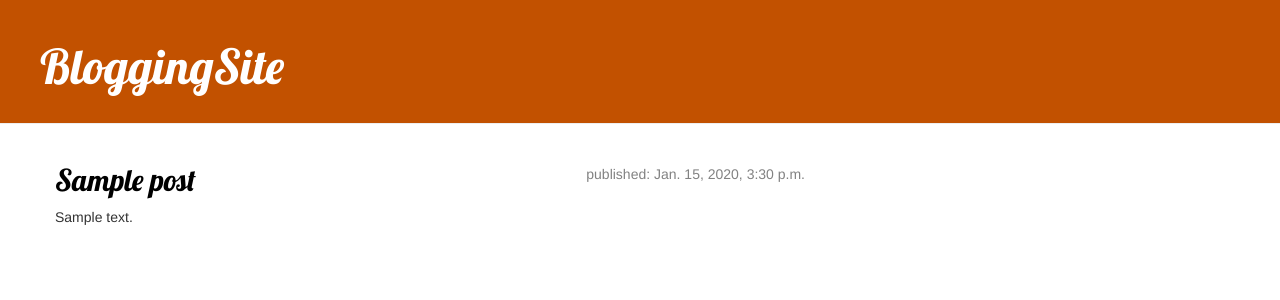
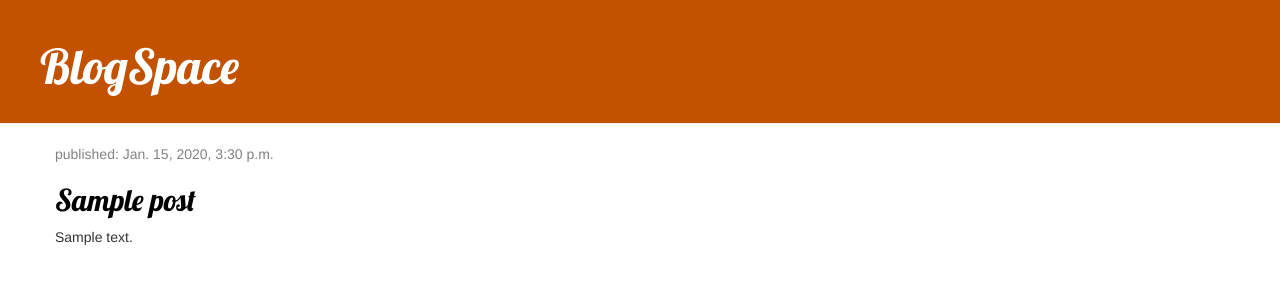
Before and after one commit to akashbhalotia/Blogging-Website, a Django app: page / in a window 1280 px wide. Shown: the top 300 px of the page. Run offline with Django 3.2, Linux system fonts and the light colour scheme; tables that the repository leaves empty hold one stand-in row (values such as "Sample post"); some libraries are stand-ins or nearby versions.

Commit message:
Modifying CSS

```diff
--- a/blog/static/css/blog.css
+++ b/blog/static/css/blog.css
@@ -20,7 +20,6 @@ h1, h2, h3, h4 {
 
 .date {
     color: #828282;
-    float: right;
 }
 
 .custom {
--- a/blog/templates/blog/base.html
+++ b/blog/templates/blog/base.html
@@ -11,7 +11,7 @@
 
 
     <meta charset="UTF-8">
-    <title>BloggingSite</title>
+    <title>BlogSpace</title>
 </head>
 <body>
         <div class="page-header">
@@ -20,7 +20,7 @@
                 <a href="{% url 'post_draft_list' %}" class="top-menu"><span class="glyphicon glyphicon-edit"></span></a>
             {% endif %}
 
-            <h1><a href="/">BloggingSite</a></h1>
+            <h1><a href="/">BlogSpace</a></h1>
         </div>
 
         <div class="content container">
```
